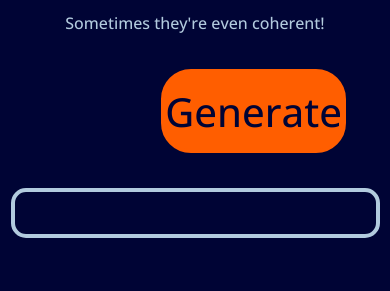
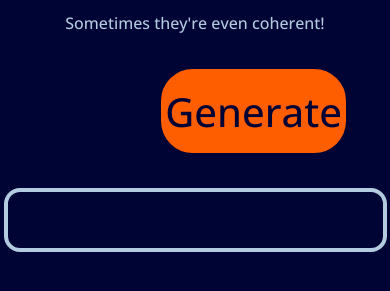
Before and after one commit to dunncooper039/random-string-generator, a plain HTML site: page index.html in a window 390 px wide. Shown: the part 499-790 px from the top of the page. Drawn offline with nearby package versions, Linux system fonts and the light colour scheme.

Commit message:
Updated CSS for slightly better look on mobile

```diff
--- a/Resources/CSS/index.css
+++ b/Resources/CSS/index.css
@@ -47,8 +47,8 @@ p {
 #output {
   font-size: 1.5rem;
   border: 4px solid #B2CBDE;
-  border-radius: 15px;
-  padding: 5px;
+  border-radius: 1rem;
+  padding: 0.75rem;
   width: 90%;
   min-height: 2rem;
   align-self: center;
@@ -63,7 +63,7 @@ button {
   color:#000435;
   background-color: #FF5E00;
   border: 4px solid #FF5E00;
-  border-radius: 30px;
+  border-radius: 2rem;
 }
 button:hover {
   cursor: pointer;
```
